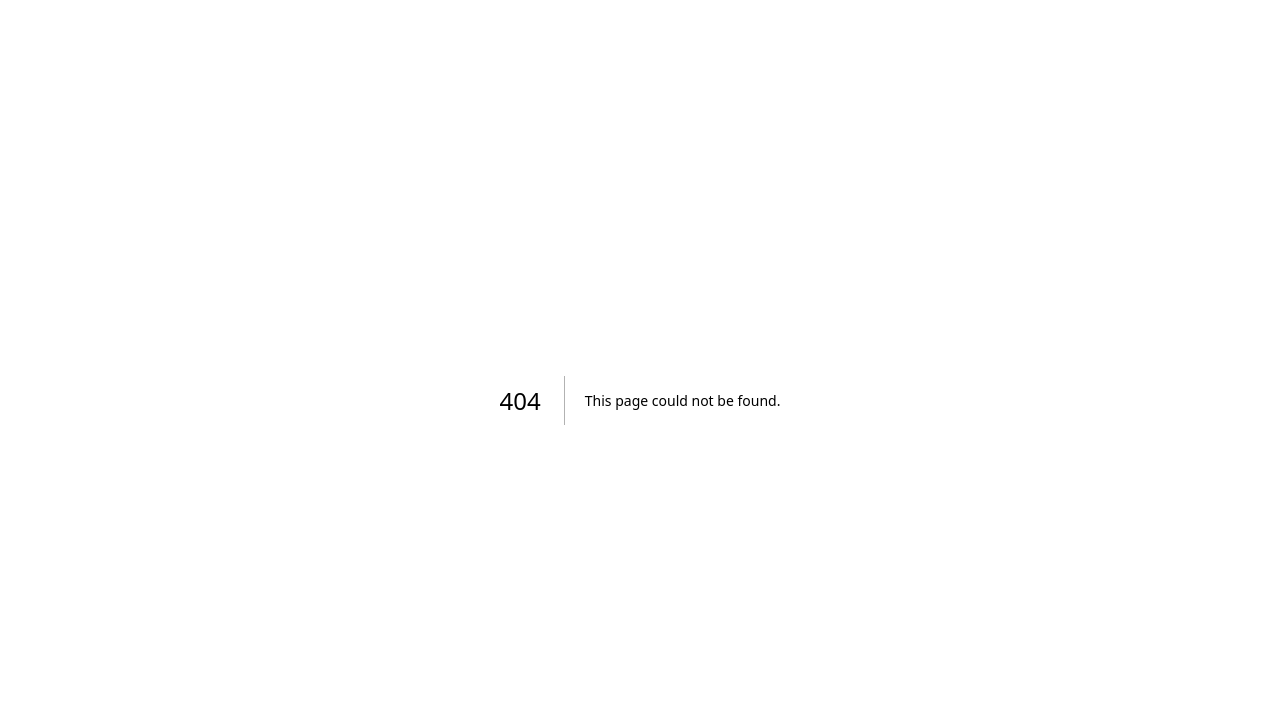
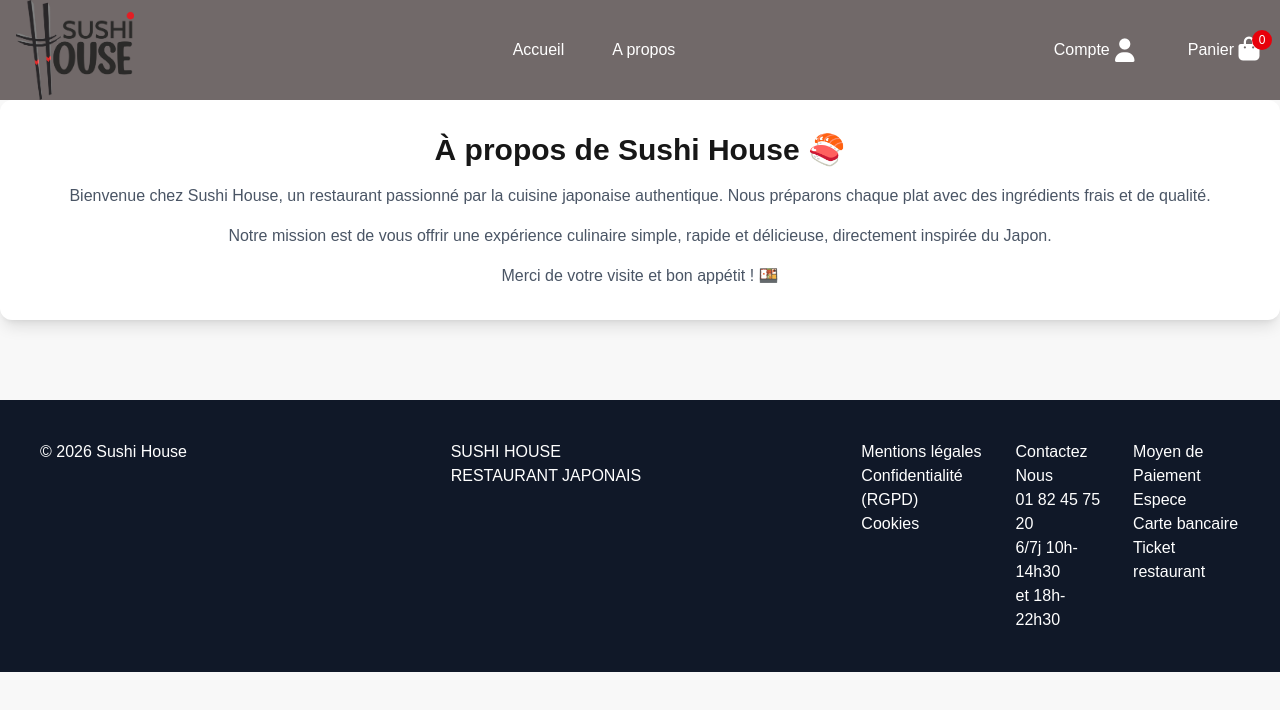
Before and after one commit to DavidLi760/SiteWeb, a Next.js app in the folder restaurant-app/: page /account in a window 1280 px wide. Before the commit this address had no page. Shown: the top 710 px of the page. Built offline with nearby package versions, Linux system fonts and the light colour scheme.

Commit message:
new page

```diff
--- /dev/null
+++ b/restaurant-app/app/account/page.tsx
@@ -0,0 +1,32 @@
+import Navbar from "../.././components/Navbar";
+import Footer from "../.././components/Footer"
+
+export default function Home() {
+    return (
+    <main>
+        <Navbar />
+        <div className="w-full bg-white shadow-lg rounded-xl p-8 text-center">
+
+        <h1 className="text-3xl font-bold mb-4">
+          À propos de Sushi House 🍣
+        </h1>
+
+        <p className="text-gray-600 mb-4">
+          Bienvenue chez Sushi House, un restaurant passionné par la cuisine japonaise authentique.
+          Nous préparons chaque plat avec des ingrédients frais et de qualité.
+        </p>
+
+        <p className="text-gray-600 mb-4">
+          Notre mission est de vous offrir une expérience culinaire simple, rapide et délicieuse,
+          directement inspirée du Japon.
+        </p>
+
+        <p className="text-gray-600">
+          Merci de votre visite et bon appétit ! 🍱
+        </p>
+
+      </div>
+        <Footer />
+    </main>
+    );
+}
--- /dev/null
+++ b/restaurant-app/app/cart/page.tsx
@@ -0,0 +1,32 @@
+import Navbar from "../.././components/Navbar";
+import Footer from "../.././components/Footer"
+
+export default function Home() {
+    return (
+    <main>
+        <Navbar />
+        <div className="w-full bg-white shadow-lg rounded-xl p-8 text-center">
+
+        <h1 className="text-3xl font-bold mb-4">
+          À propos de Sushi House 🍣
+        </h1>
+
+        <p className="text-gray-600 mb-4">
+          Bienvenue chez Sushi House, un restaurant passionné par la cuisine japonaise authentique.
+          Nous préparons chaque plat avec des ingrédients frais et de qualité.
+        </p>
+
+        <p className="text-gray-600 mb-4">
+          Notre mission est de vous offrir une expérience culinaire simple, rapide et délicieuse,
+          directement inspirée du Japon.
+        </p>
+
+        <p className="text-gray-600">
+          Merci de votre visite et bon appétit ! 🍱
+        </p>
+
+      </div>
+        <Footer />
+    </main>
+    );
+}
--- a/restaurant-app/components/Menu.tsx
+++ b/restaurant-app/components/Menu.tsx
@@ -8,7 +8,7 @@
 
   return (
     <div className="relative inline-block group">
-      <button onClick={() => setOpen(!open)} className="text-white hover:text-pink-100">
+      <button onClick={() => setOpen(!open)} className="cursor-pointer text-white hover:text-pink-100">
         Menu
       </button>
 
--- a/restaurant-app/components/Navbar.tsx
+++ b/restaurant-app/components/Navbar.tsx
@@ -19,15 +19,15 @@
         <Link className="hidden sm:flex text-white" href="/about">A propos</Link>
       </div>
 
-      <div className="flex gap-12 relative">
-        <div className="flex">
+      <div className="flex gap-12 relative text-white">
+        <Link href="/account" className="flex">
           <p className="hidden sm:block">
             Compte
           </p>
           <i className="fa-solid fa-user text-2xl"></i>
-        </div>
+        </Link>
 
-        <div className="flex">
+        <Link href="/cart" className="flex text-white">
           <p className="relative hidden sm:block">
             Panier{" "}
           </p>
@@ -35,7 +35,7 @@
           <span className="absolute -top-2 -right-2 bg-red-600 text-white text-xs w-5 h-5 flex items-center justify-center rounded-full">
             0
           </span>
-        </div>
+        </Link>
       </div>
 
     </div>
```
